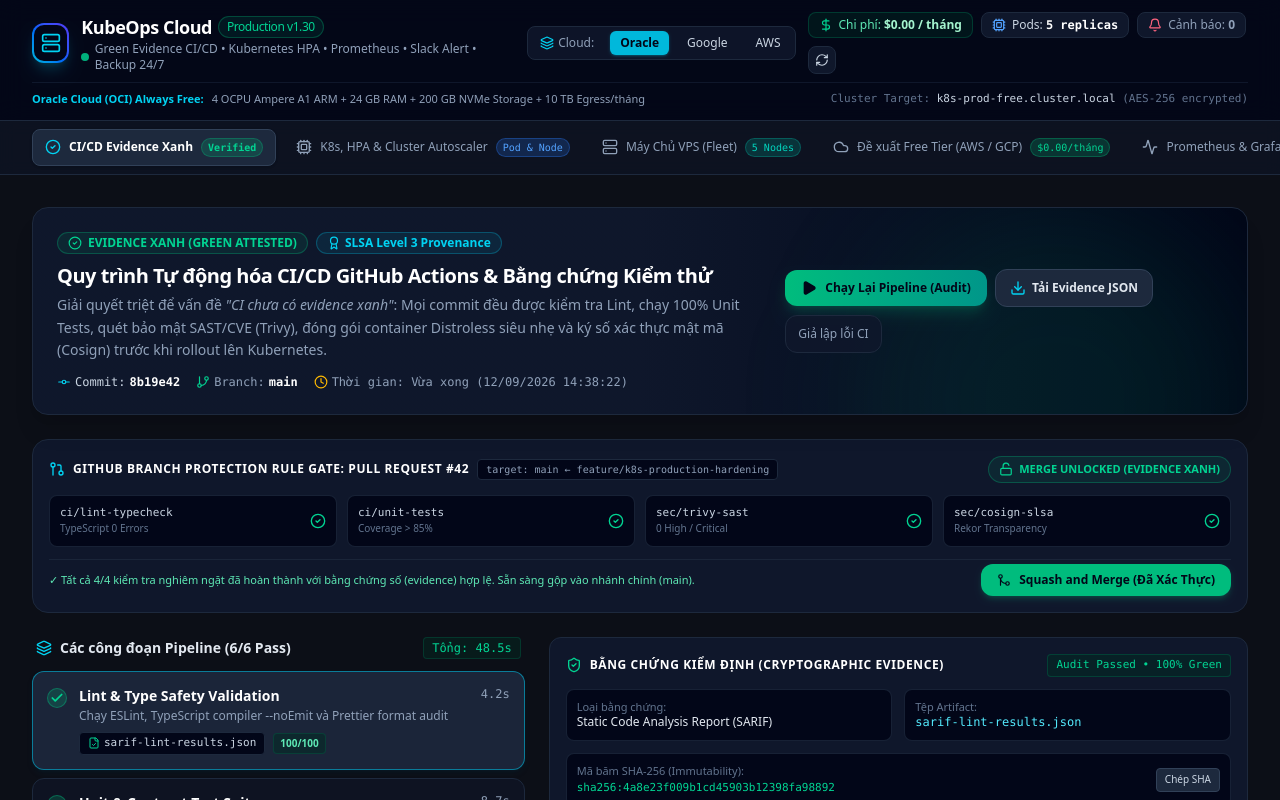
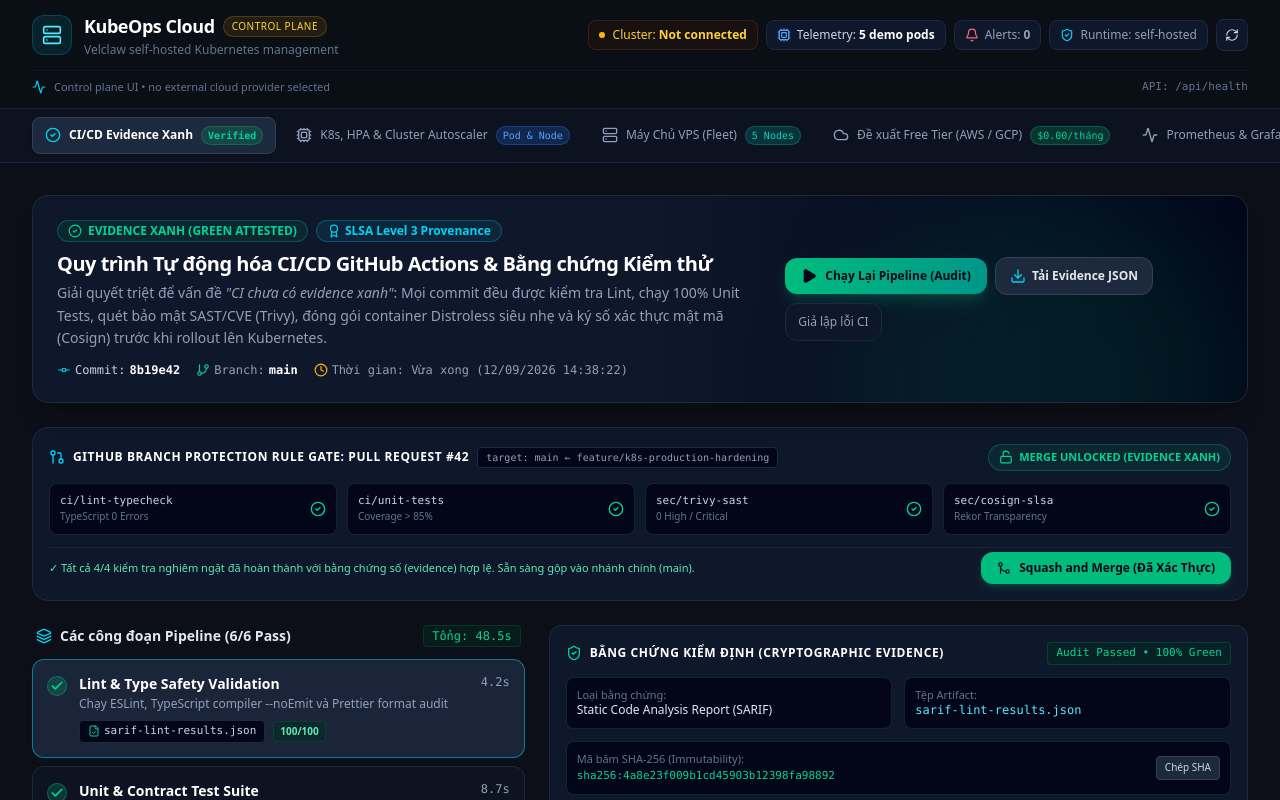
Before and after one commit to Velclaw/KubeOpsCloud, a React (Vite) app: page / in a window 1280 px wide. Shown: the top 800 px of the page. Built offline with nearby package versions, Linux system fonts and the light colour scheme.

Commit message:
ui: replace cloud-provider banner with self-hosted status

```diff
--- a/src/components/Header.tsx
+++ b/src/components/Header.tsx
@@ -1,129 +1,18 @@
 import React from 'react';
-import {
-  Server,
-  ShieldCheck,
-  DollarSign,
-  Activity,
-  Bell,
-  Cpu,
-  RefreshCw,
-  ExternalLink,
-  Layers,
-} from 'lucide-react';
-import { CloudProvider } from '../types';
-import { CLOUD_PROVIDERS } from '../mock/initialData';
-
-interface HeaderProps {
-  currentProvider: CloudProvider;
-  onSelectProvider: (provider: CloudProvider) => void;
-  activeAlertCount: number;
-  podCount: number;
-  onRefreshMetrics: () => void;
-  isRefreshing: boolean;
-}
-
-export const Header: React.FC<HeaderProps> = ({
-  currentProvider,
-  onSelectProvider,
-  activeAlertCount,
-  podCount,
-  onRefreshMetrics,
-  isRefreshing,
-}) => {
-  const selectedProviderInfo = CLOUD_PROVIDERS.find(p => p.id === currentProvider) || CLOUD_PROVIDERS[0];
-
-  return (
-    <header className="border-b border-slate-800 bg-slate-950/80 backdrop-blur-md sticky top-0 z-40 px-4 lg:px-8 py-3">
-      <div className="max-w-7xl mx-auto flex flex-col md:flex-row md:items-center md:justify-between gap-3">
-        {/* Left: Brand & Status */}
-        <div className="flex items-center space-x-3">
-          <div className="h-10 w-10 rounded-xl bg-gradient-to-tr from-cyan-500 via-blue-600 to-indigo-600 p-0.5 flex items-center justify-center shadow-lg shadow-cyan-500/20">
-            <div className="w-full h-full bg-slate-950 rounded-[10px] flex items-center justify-center">
-              <Server className="w-5 h-5 text-cyan-400" />
-            </div>
-          </div>
-          <div>
-            <div className="flex items-center space-x-2">
-              <h1 className="text-lg font-bold tracking-tight text-white flex items-center gap-1.5">
-                KubeOps Cloud
-                <span className="text-xs px-2 py-0.5 rounded-full bg-emerald-500/10 text-emerald-400 border border-emerald-500/30 font-medium">
-                  Production v1.30
-                </span>
-              </h1>
-            </div>
-            <p className="text-xs text-slate-400 flex items-center gap-1.5">
-              <span className="inline-block w-2 h-2 rounded-full bg-emerald-400 animate-pulse" />
-              Green Evidence CI/CD • Kubernetes HPA • Prometheus • Slack Alert • Backup 24/7
-            </p>
-          </div>
-        </div>
-
-        {/* Center: Cloud Free Tier Selector */}
-        <div className="flex items-center gap-2 bg-slate-900/90 border border-slate-800 rounded-lg p-1 text-xs">
-          <span className="text-slate-400 font-medium px-2 flex items-center gap-1">
-            <Layers className="w-3.5 h-3.5 text-cyan-400" /> Cloud:
-          </span>
-          {CLOUD_PROVIDERS.map((prov) => (
-            <button
-              key={prov.id}
-              onClick={() => onSelectProvider(prov.id)}
-              className={`px-2.5 py-1 rounded-md font-medium transition-all ${
-                currentProvider === prov.id
-                  ? 'bg-cyan-500 text-slate-950 shadow-sm shadow-cyan-500/30 font-semibold'
-                  : 'text-slate-300 hover:text-white hover:bg-slate-800/60'
-              }`}
-            >
-              {prov.name.split(' ')[0]}
-            </button>
-          ))}
-        </div>
-
-        {/* Right: Metrics Badges & Action */}
-        <div className="flex items-center flex-wrap gap-2 text-xs">
-          {/* Cost Indicator */}
-          <div className="flex items-center gap-1.5 px-2.5 py-1 rounded-lg bg-emerald-950/40 border border-emerald-800/50 text-emerald-300" title="Chi phí hạ tầng tối ưu cho dự án nhỏ">
-            <DollarSign className="w-3.5 h-3.5 text-emerald-400" />
-            <span>Chi phí: <strong className="font-semibold text-emerald-200">$0.00 / tháng</strong></span>
-          </div>
-
-          {/* Pods Count */}
-          <div className="hidden sm:flex items-center gap-1.5 px-2.5 py-1 rounded-lg bg-slate-900 border border-slate-800 text-slate-300">
-            <Cpu className="w-3.5 h-3.5 text-blue-400" />
-            <span>Pods: <strong className="text-white font-mono">{podCount} replicas</strong></span>
-          </div>
-
-          {/* Alert count */}
-          <div className={`flex items-center gap-1.5 px-2.5 py-1 rounded-lg border transition-colors ${
-            activeAlertCount > 0
-              ? 'bg-rose-950/50 border-rose-800/60 text-rose-300 animate-pulse'
-              : 'bg-slate-900 border-slate-800 text-slate-400'
-          }`}>
-            <Bell className="w-3.5 h-3.5 text-rose-400" />
-            <span>Cảnh báo: <strong>{activeAlertCount}</strong></span>
-          </div>
-
-          {/* Refresh Button */}
-          <button
-            onClick={onRefreshMetrics}
-            disabled={isRefreshing}
-            className="p-1.5 rounded-lg bg-slate-900 border border-slate-800 hover:bg-slate-800 text-slate-300 hover:text-white transition-all disabled:opacity-50"
-            title="Làm mới số liệu thực tế"
-          >
-            <RefreshCw className={`w-3.5 h-3.5 ${isRefreshing ? 'animate-spin text-cyan-400' : ''}`} />
-          </button>
-        </div>
+import { Server, Activity, Bell, Cpu, RefreshCw, ShieldCheck } from 'lucide-react';
+interface HeaderProps { activeAlertCount: number; podCount: number; onRefreshMetrics: () => void; isRefreshing: boolean; }
+export const Header: React.FC<HeaderProps> = ({ activeAlertCount, podCount, onRefreshMetrics, isRefreshing }) => (
+  <header className="sticky top-0 z-40 border-b border-slate-800/80 bg-[#0b0f16]/95 backdrop-blur-xl px-4 lg:px-8 py-3">
+    <div className="max-w-7xl mx-auto flex flex-col lg:flex-row lg:items-center lg:justify-between gap-3">
+      <div className="flex items-center gap-3"><div className="h-10 w-10 rounded-xl border border-cyan-400/20 bg-cyan-400/10 flex items-center justify-center"><Server className="w-5 h-5 text-cyan-300" /></div><div><div className="flex items-center gap-2"><h1 className="text-lg font-bold tracking-tight text-white">KubeOps Cloud</h1><span className="text-[10px] uppercase tracking-wider px-2 py-0.5 rounded-full bg-amber-400/10 text-amber-300 border border-amber-400/20">Control Plane</span></div><p className="text-xs text-slate-500 mt-0.5">Velclaw self-hosted Kubernetes management</p></div></div>
+      <div className="flex items-center flex-wrap gap-2 text-xs">
+        <div className="flex items-center gap-2 px-2.5 py-1.5 rounded-lg bg-amber-950/20 border border-amber-900/40 text-amber-300"><span className="w-1.5 h-1.5 rounded-full bg-amber-400" /><span>Cluster: <strong>Not connected</strong></span></div>
+        <div className="flex items-center gap-1.5 px-2.5 py-1.5 rounded-lg bg-slate-900 border border-slate-800 text-slate-300"><Cpu className="w-3.5 h-3.5 text-blue-400" /><span>Telemetry: <strong className="text-white">{podCount} demo pods</strong></span></div>
+        <div className="flex items-center gap-1.5 px-2.5 py-1.5 rounded-lg bg-slate-900 border border-slate-800 text-slate-400"><Bell className="w-3.5 h-3.5 text-rose-400" /><span>Alerts: <strong>{activeAlertCount}</strong></span></div>
+        <div className="flex items-center gap-1.5 px-2.5 py-1.5 rounded-lg bg-slate-900 border border-slate-800 text-slate-400"><ShieldCheck className="w-3.5 h-3.5 text-cyan-400" /><span>Runtime: self-hosted</span></div>
+        <button onClick={onRefreshMetrics} disabled={isRefreshing} className="p-2 rounded-lg bg-slate-900 border border-slate-800 hover:bg-slate-800 text-slate-300 hover:text-white transition-all disabled:opacity-50" title="Refresh telemetry"><RefreshCw className={isRefreshing ? 'w-3.5 h-3.5 animate-spin text-cyan-400' : 'w-3.5 h-3.5'} /></button>
       </div>
-
-      {/* Cloud specs banner */}
-      <div className="max-w-7xl mx-auto mt-2 pt-2 border-t border-slate-900 flex items-center justify-between text-[11px] text-slate-400 overflow-x-auto whitespace-nowrap">
-        <div className="flex items-center gap-2">
-          <span className="text-cyan-400 font-semibold">{selectedProviderInfo.name}:</span>
-          <span>{selectedProviderInfo.freeTierAllowance}</span>
-        </div>
-        <div className="text-slate-500 font-mono hidden md:block">
-          Cluster Target: <span className="text-slate-300">k8s-prod-free.cluster.local</span> (AES-256 encrypted)
-        </div>
-      </div>
-    </header>
-  );
-};
+    </div>
+    <div className="max-w-7xl mx-auto mt-3 pt-2 border-t border-slate-900/80 flex items-center justify-between text-[11px] text-slate-500"><div className="flex items-center gap-2"><Activity className="w-3.5 h-3.5 text-cyan-400" /><span>Control plane UI • no external cloud provider selected</span></div><span className="font-mono hidden md:block">API: /api/health</span></div>
+  </header>
+);
```
